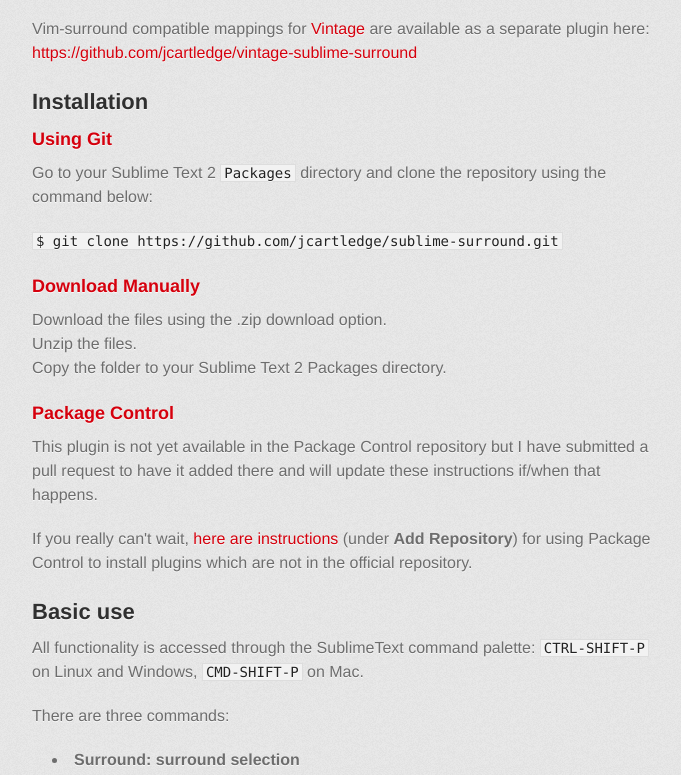
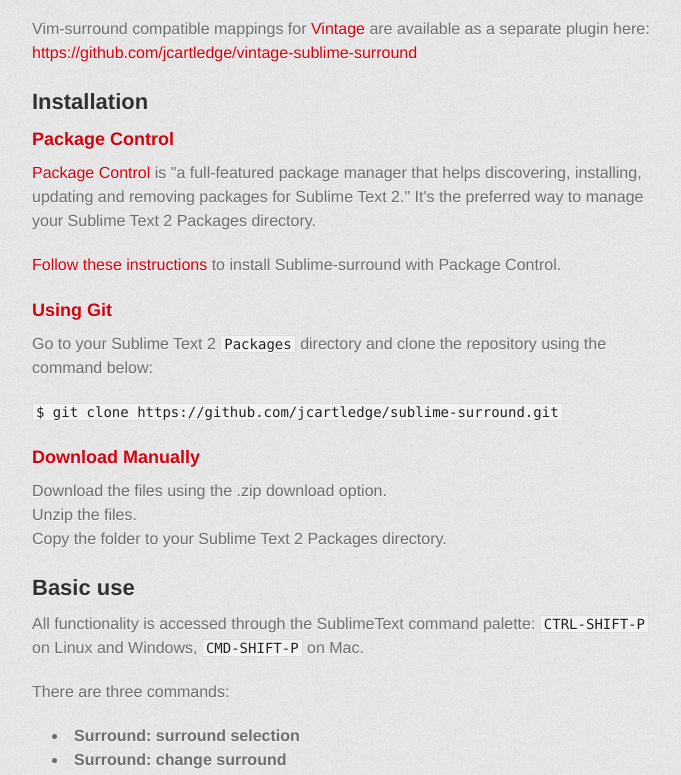
Before and after one commit to jcartledge/sublime-surround, a plain HTML site: page index.html in a window 1280 px wide. Shown: the part 677-1452 px from the top of the page, without its empty margins (298-979 px from the left). Drawn offline with Linux system fonts and the light colour scheme; a web font is replaced by a local one.

Commit message:
update installation instructions

```diff
--- a/index.html
+++ b/index.html
@@ -48,6 +48,12 @@
 
 <h2>Installation</h2>
 
+<h3>Package Control</h3>
+
+<p><a href="http://wbond.net/sublime_packages/package_control">Package Control</a> is "a full-featured package manager that helps discovering, installing, updating and removing packages for Sublime Text 2." It's the preferred way to manage your Sublime Text 2 Packages directory.</p>
+
+<p><a href="http://wbond.net/sublime_packages/package_control/usage">Follow these instructions</a> to install Sublime-surround with Package Control.</p>
+
 <h3>Using Git</h3>
 
 <p>Go to your Sublime Text 2 <code>Packages</code> directory and clone the repository using the command below:</p>
@@ -59,12 +65,6 @@
 <p>Download the files using the .zip download option.<br>
 Unzip the files.<br>
 Copy the folder to your Sublime Text 2 Packages directory.</p>
-
-<h3>Package Control</h3>
-
-<p>This plugin is not yet available in the Package Control repository but I have submitted a pull request to have it added there and will update these instructions if/when that happens.</p>
-
-<p>If you really can't wait, <a href="http://wbond.net/sublime_packages/package_control/usage">here are instructions</a> (under <strong>Add Repository</strong>) for using Package Control to install plugins which are not in the official repository.</p>
 
 <h2>Basic use</h2>
 
```
